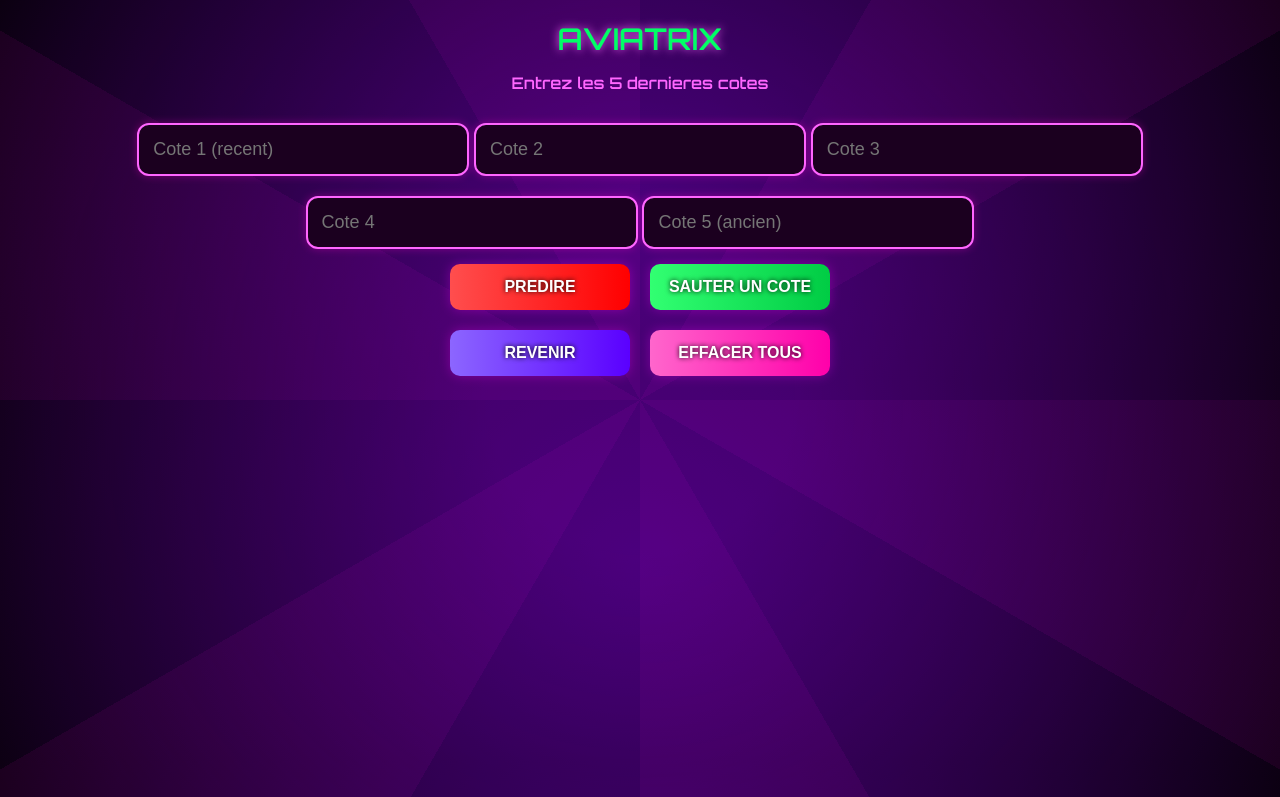
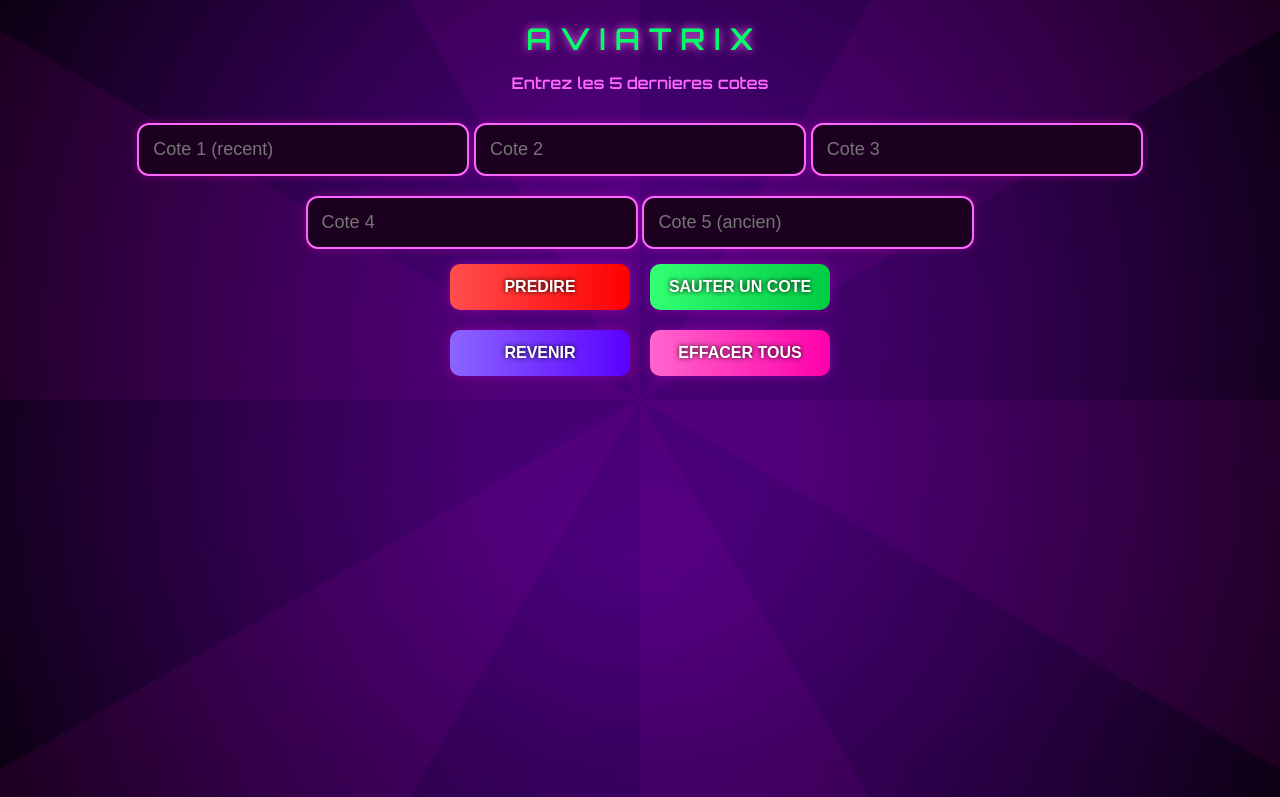
Before and after one commit to Aviatrixx2025/Aviatrix, a plain HTML site: page avi2.0.html in a window 1280 px wide. Shown: the top 797 px of the page. Drawn offline with Linux system fonts and the light colour scheme.

Commit message:
Update avi2.0.html

```diff
--- a/avi2.0.html
+++ b/avi2.0.html
@@ -117,7 +117,7 @@
 </head>
 <body>
 
-  <h1>AVIATRIX</h1>
+  <h1>A V I A T R I X</h1>
   <p>Entrez les 5 dernieres cotes</p>
 
   <div class="input-group">
```
